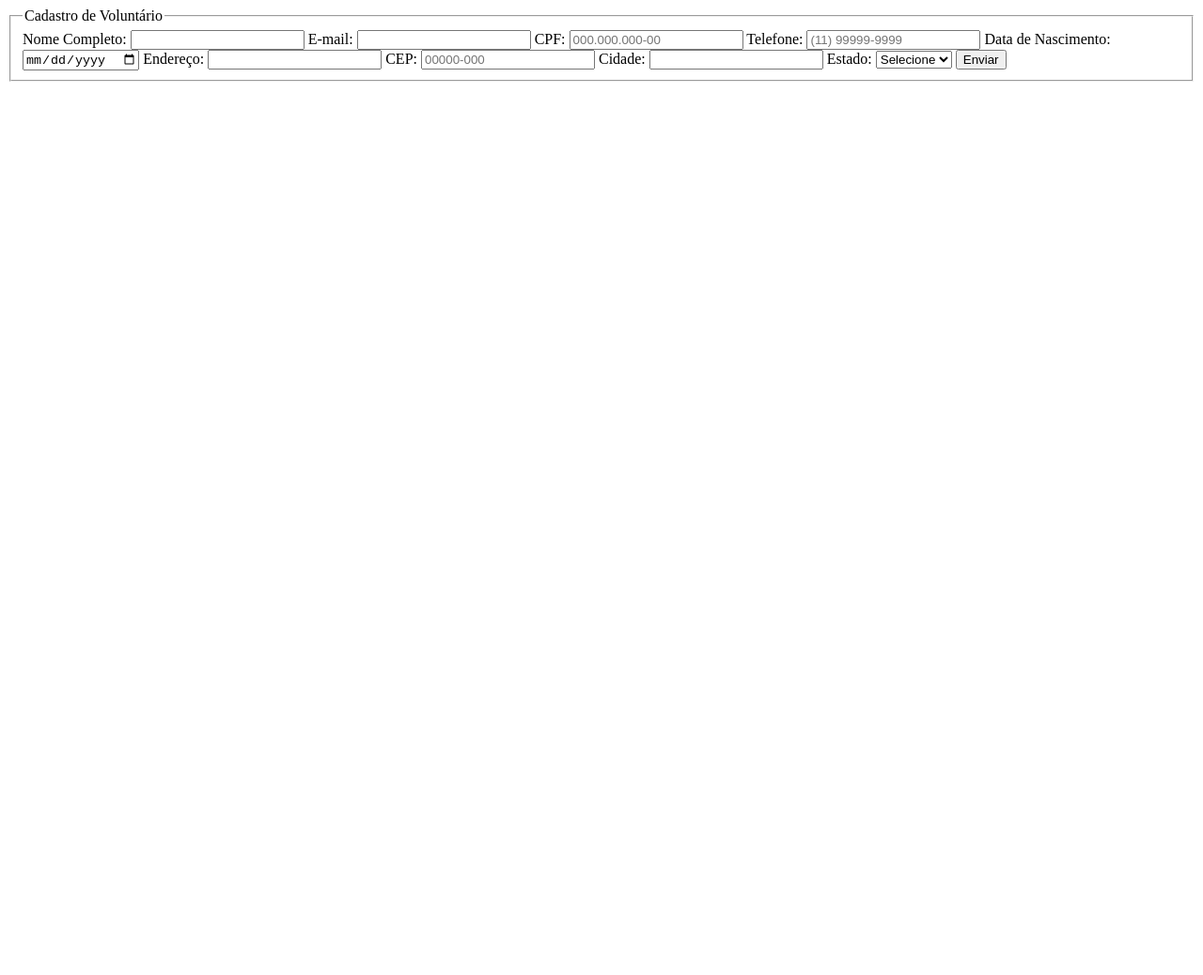
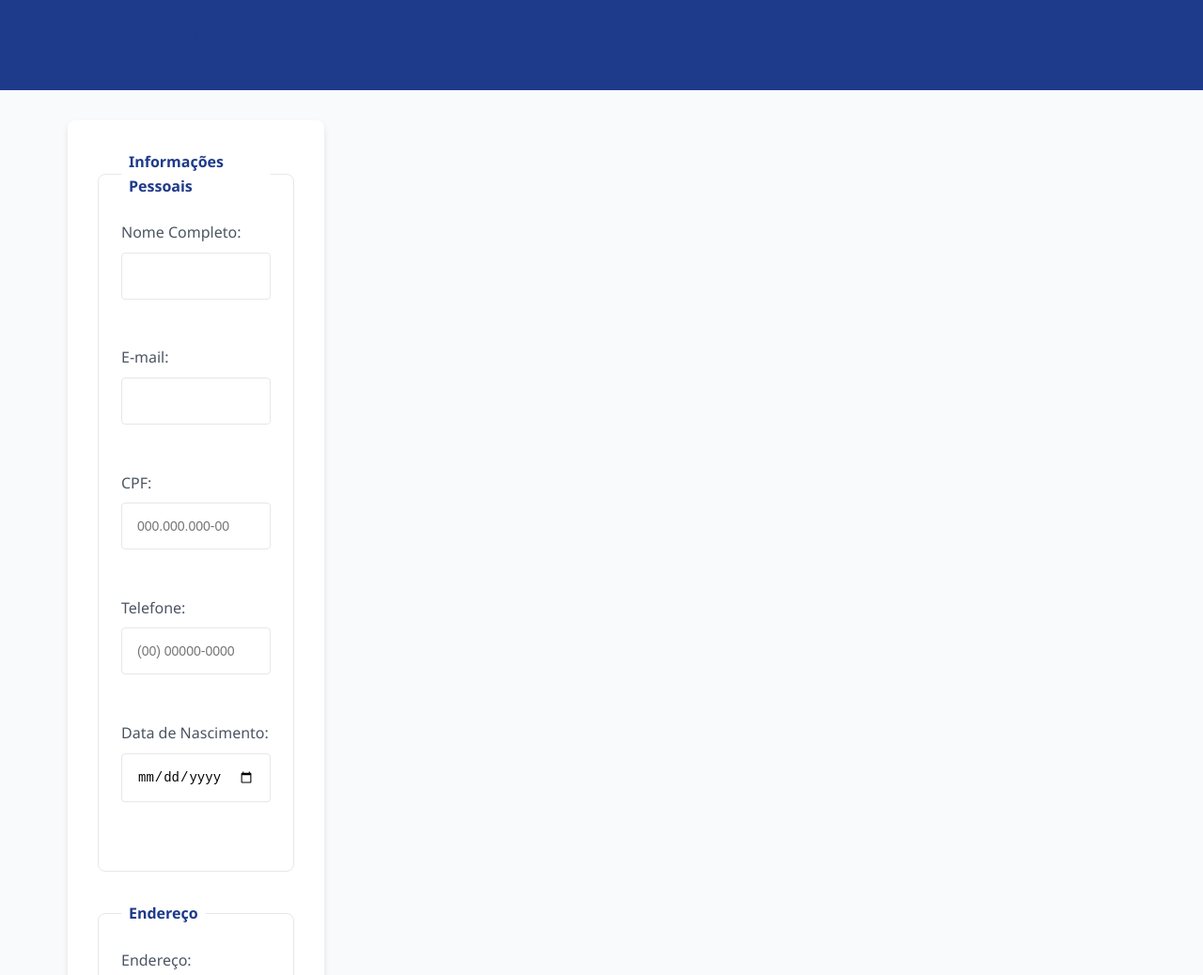
Before and after one commit to mthzsz/ProjetoWEB.MaosAmigas, a plain HTML site: page cadastro.html in a window 1280 px wide. Shown: the top 1038 px of the page at 94% size. Before the commit the page ends 800 px from the top, so only its background shows below. Drawn offline with Linux system fonts and the light colour scheme.

Commit message:
Update cadastro.html

```diff
--- a/cadastro.html
+++ b/cadastro.html
@@ -1,40 +1,59 @@
-<form action="#" method="post">
-  <fieldset>
-    <legend>Cadastro de Voluntário</legend>
+<!DOCTYPE html>
+<html lang="pt-BR">
+<head>
+    <meta charset="UTF-8">
+    <meta name="viewport" content="width=device-width, initial-scale=1.0">
+    <title>Cadastro | Instituto Mãos Amigas</title>
+    <link rel="stylesheet" href="css/style.css">
+</head>
+<body>
+    <header>
+        <h1>Cadastro de Voluntários</h1>
+    </header>
 
-    <label>Nome Completo:</label>
-    <input type="text" name="nome" required>
+    <main>
+        <form action="#" method="post">
+            <fieldset>
+                <legend>Informações Pessoais</legend>
 
-    <label>E-mail:</label>
-    <input type="email" name="email" required>
+                <label for="nome">Nome Completo:</label>
+                <input type="text" id="nome" name="nome" required><br><br>
 
-    <label>CPF:</label>
-    <input type="text" name="cpf" required pattern="\d{3}\.\d{3}\.\d{3}-\d{2}" placeholder="000.000.000-00">
+                <label for="email">E-mail:</label>
+                <input type="email" id="email" name="email" required><br><br>
 
-    <label>Telefone:</label>
-    <input type="tel" name="telefone" required pattern="\(\d{2}\)\s\d{4,5}-\d{4}" placeholder="(11) 99999-9999">
+                <label for="cpf">CPF:</label>
+                <input type="text" id="cpf" name="cpf" pattern="\d{3}\.\d{3}\.\d{3}-\d{2}" placeholder="000.000.000-00" required><br><br>
 
-    <label>Data de Nascimento:</label>
-    <input type="date" name="nascimento" required>
+                <label for="telefone">Telefone:</label>
+                <input type="tel" id="telefone" name="telefone" pattern="\(\d{2}\)\s\d{5}-\d{4}" placeholder="(00) 00000-0000" required><br><br>
 
-    <label>Endereço:</label>
-    <input type="text" name="endereco" required>
+                <label for="nascimento">Data de Nascimento:</label>
+                <input type="date" id="nascimento" name="nascimento" required><br><br>
+            </fieldset>
 
-    <label>CEP:</label>
-    <input type="text" name="cep" required pattern="\d{5}-\d{3}" placeholder="00000-000">
+            <fieldset>
+                <legend>Endereço</legend>
 
-    <label>Cidade:</label>
-    <input type="text" name="cidade" required>
+                <label for="endereco">Endereço:</label>
+                <input type="text" id="endereco" name="endereco" required><br><br>
 
-    <label>Estado:</label>
-    <select name="estado" required>
-      <option value="">Selecione</option>
-      <option>SP</option>
-      <option>RJ</option>
-      <option>MG</option>
-      <option>RS</option>
-    </select>
+                <label for="cep">CEP:</label>
+                <input type="text" id="cep" name="cep" pattern="\d{5}-\d{3}" placeholder="00000-000" required><br><br>
 
-    <button type="submit">Enviar</button>
-  </fieldset>
-</form>
+                <label for="cidade">Cidade:</label>
+                <input type="text" id="cidade" name="cidade" required><br><br>
+
+                <label for="estado">Estado:</label>
+                <input type="text" id="estado" name="estado" maxlength="2" placeholder="UF" required><br><br>
+            </fieldset>
+
+            <button type="submit">Enviar Cadastro</button>
+        </form>
+    </main>
+
+    <footer>
+        <p>&copy; 2025 Instituto Mãos Amigas - Todos os direitos reservados.</p>
+    </footer>
+</body>
+</html>
```
